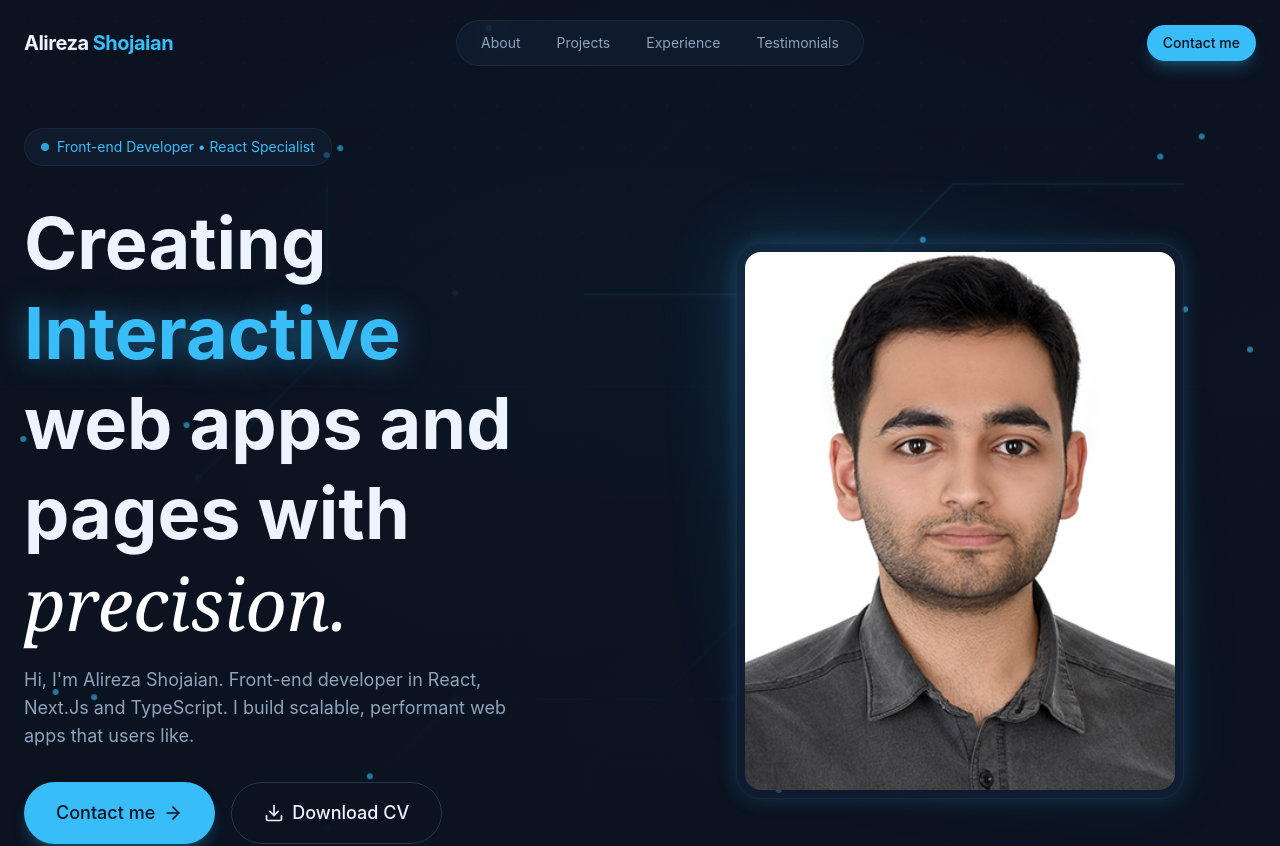
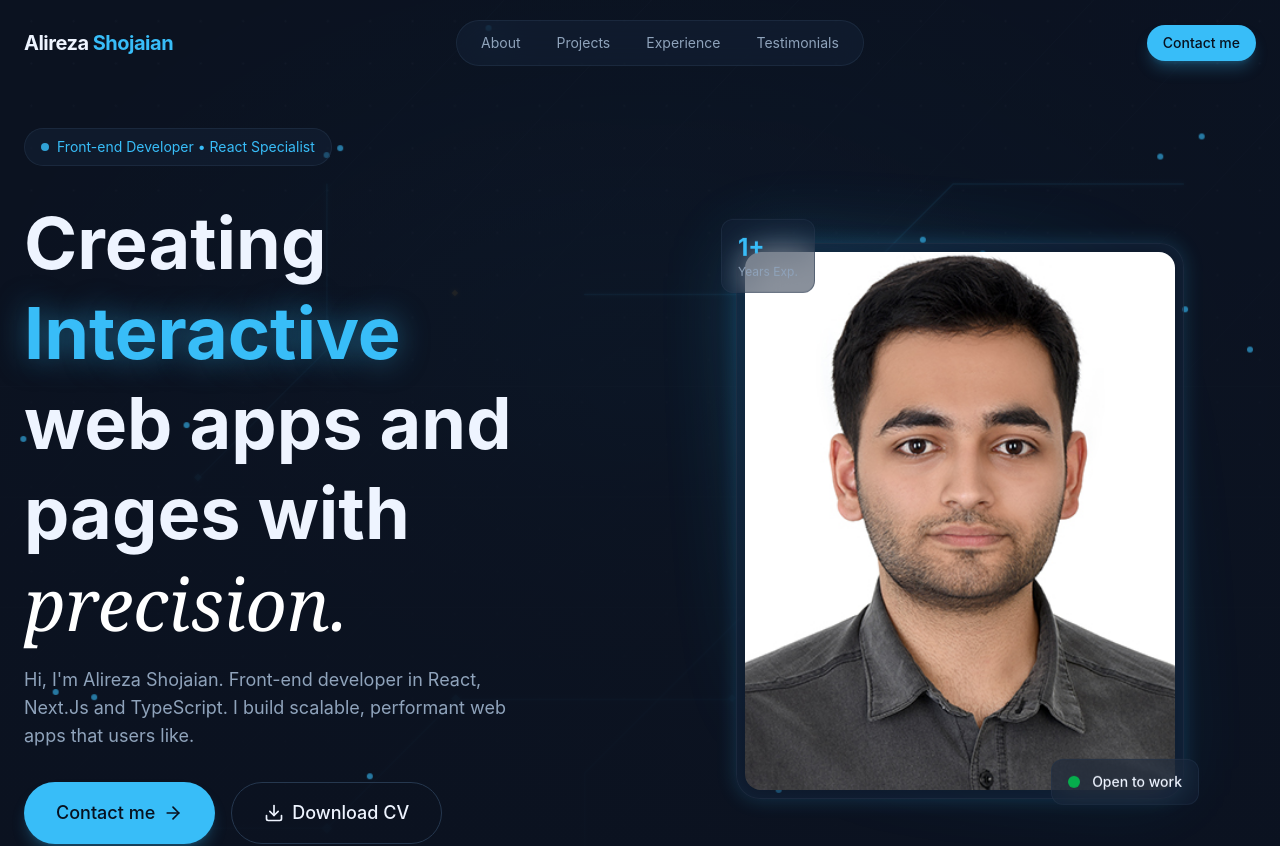
Before and after one commit to alirezashojaian1987/Alireza-Shojaian-Portfolio, a Next.js app: page / in a window 1280 px wide. Shown: the top 846 px of the page. Built offline with nearby package versions, Linux system fonts and the light colour scheme.

Commit message:
Added two lables that have animations near the image.

```diff
--- a/Components/Sections/Hero.tsx
+++ b/Components/Sections/Hero.tsx
@@ -137,6 +137,19 @@ export default function Hero(){
                                     height={625}
                                     className="w-full aspect-4/5 object-cover rounded-2xl"
                                 />
+
+                                {/* Floating badge */}
+                                    <div className="absolute -bottom-4 -right-4 glass rounded-xl px-4 py-3 animate-float">
+                                        <div className="flex items-center gap-3">
+                                            <div className="w-3 h-3 bg-green-500 rounded-full animate-pulse"/>
+                                            <span className="text-sm font-medium">Open to work</span>
+                                        </div>
+                                    </div>
+                                {/* Stats badge */}
+                                <div className="absolute -top-4 -left-4 glass rounded-xl px-4 py-3 animate-float animate-delay-500">
+                                    <div className="text-2xl font-bold text-primary">1+</div>
+                                    <div className="text-xs text-muted-foreground">Years Exp.</div>
+                                </div>
                             </div>
                         </div>
                     </div>
--- a/app/globals.css
+++ b/app/globals.css
@@ -95,8 +95,22 @@
     }
   }
 
+  @keyframes float{
+    0%, 100%{
+      transform: translateY(0);
+    }
+
+    50%{
+      transform: translateY(-10px);
+    }
+  }
+
   .animate-fade-in{
     animation: fade-in 0.8s ease-out both;
+  }
+
+  .animate-float{
+    animation: float 4s ease-in-out infinite;
   }
 
   .animation-delay-100{
```
Also changed, not shown: public/Favicon_logo.png (added).
